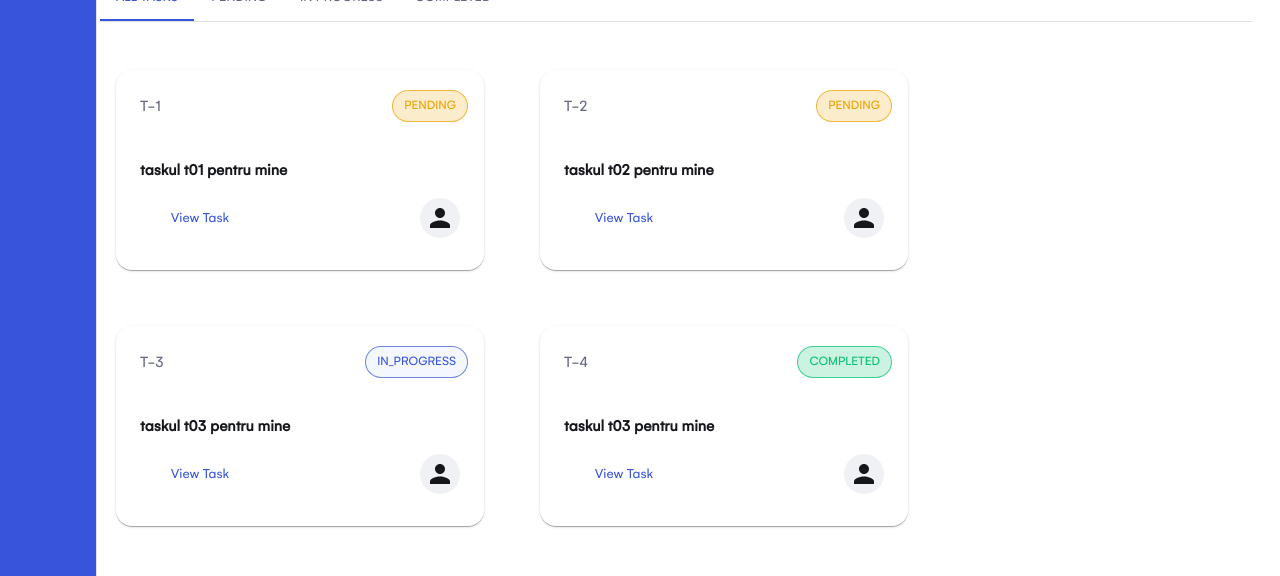
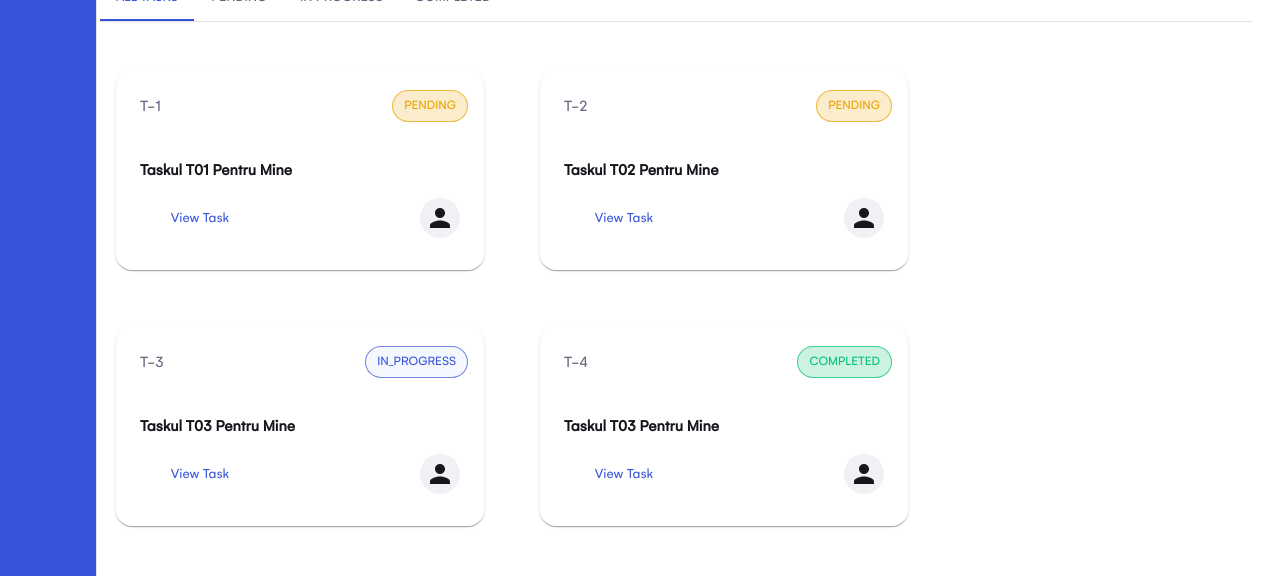
Before and after one commit to cezarmocanu/meteor-internship, a React (Vite) app: page / in a window 1280 px wide. Shown: the part 171-747 px from the top of the page. Built offline with nearby package versions, Linux system fonts and the light colour scheme.

Commit message:
remove grid

```diff
--- a/src/components/TaskCardComponent.jsx
+++ b/src/components/TaskCardComponent.jsx
@@ -24,7 +24,6 @@ const TaskCardComponent = ({
 	buttonClick,
 }) => {
 	return (
-		<Grid>
 		<CardComponent>
 			<CardHeader
 				title={
@@ -53,6 +52,7 @@ const TaskCardComponent = ({
 					fontWeight="bold"
 					marginBottom={1}
 					marginLeft={1}
+					sx={{ textTransform: "capitalize" }}
 				>
 					{content}
 				</Typography>
@@ -75,7 +75,6 @@ const TaskCardComponent = ({
 				</CardActions>
 			</CardContent>
 		</CardComponent>
-		</Grid>
 	);
 };
 
```
Lines whose indentation alone changed are shown as unchanged.
